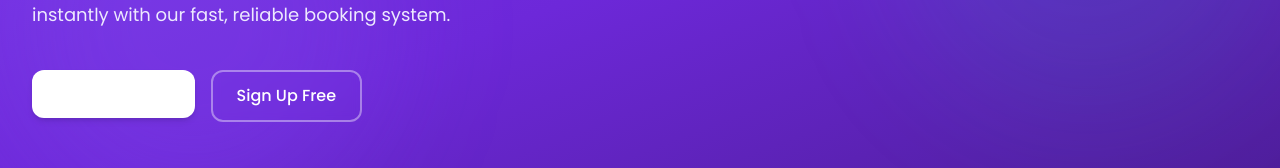
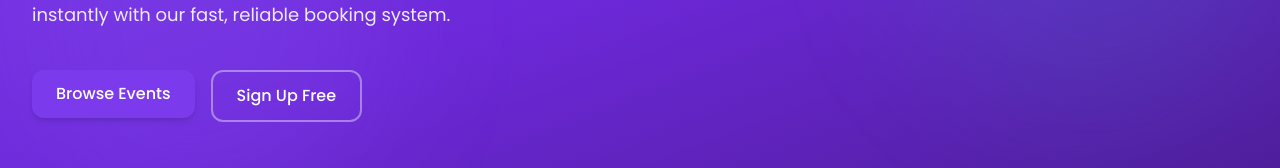
Before and after one commit to SaraAboElenien/ticketing-platform, a React (Vite) app in the folder apps/web/: page / in a window 1280 px wide. Shown: the part 334-502 px from the top of the page. Built offline with nearby package versions, Linux system fonts and the light colour scheme; no server answers.

Commit message:
fix: remove background color from Browse Events button on HomePage

```diff
--- a/apps/web/src/pages/HomePage.tsx
+++ b/apps/web/src/pages/HomePage.tsx
@@ -33,7 +33,7 @@ export default function HomePage() {
             </p>
             <div className="mt-10 flex flex-wrap gap-4">
               <Link to="/events">
-                <Button size="lg" className="bg-white text-primary-700 hover:bg-primary-50 shadow-lg hover:shadow-xl transition-all">
+                <Button size="lg" className=" text-primary-700 hover:bg-primary-50 shadow-lg hover:shadow-xl transition-all">
                   Browse Events
                 </Button>
               </Link>
```
